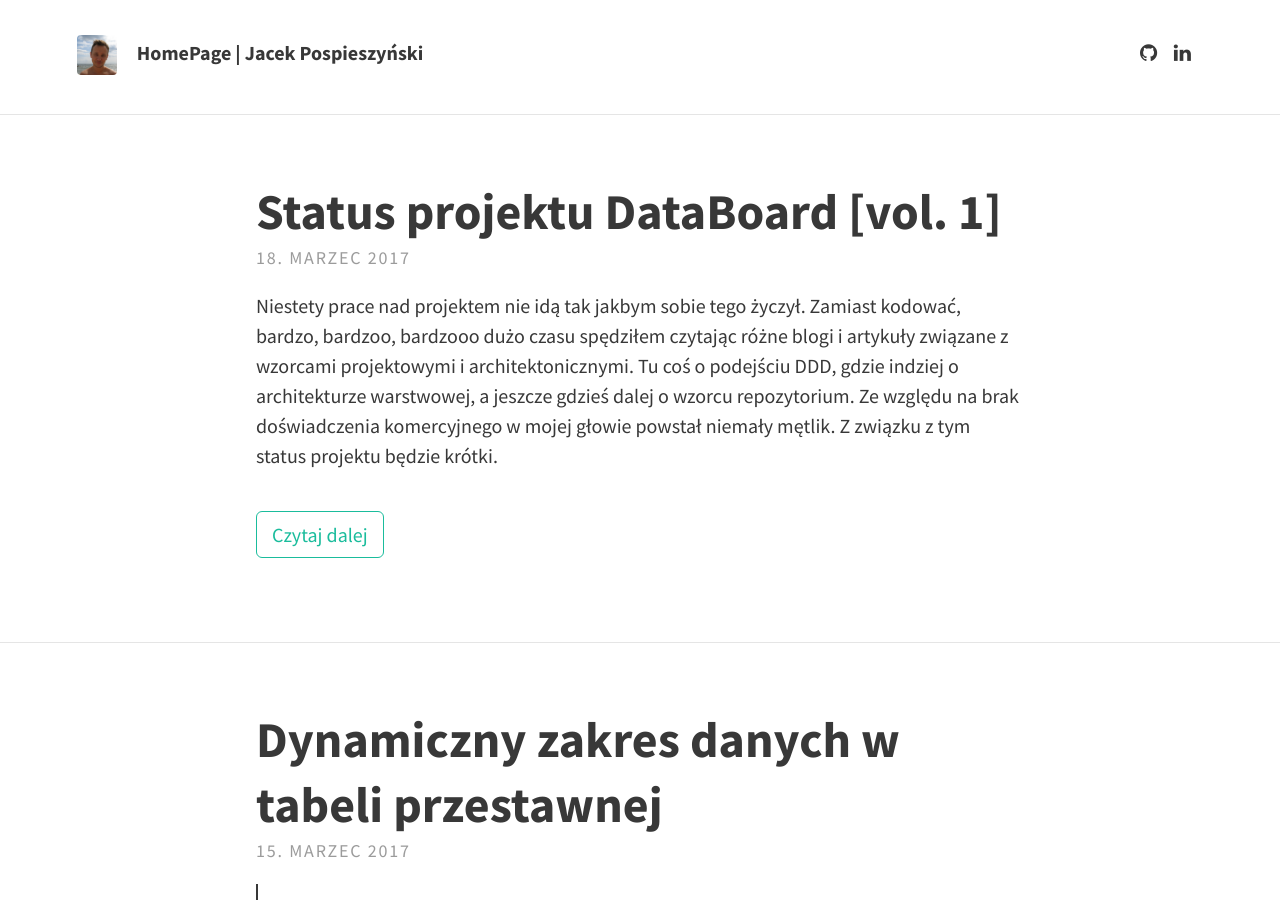
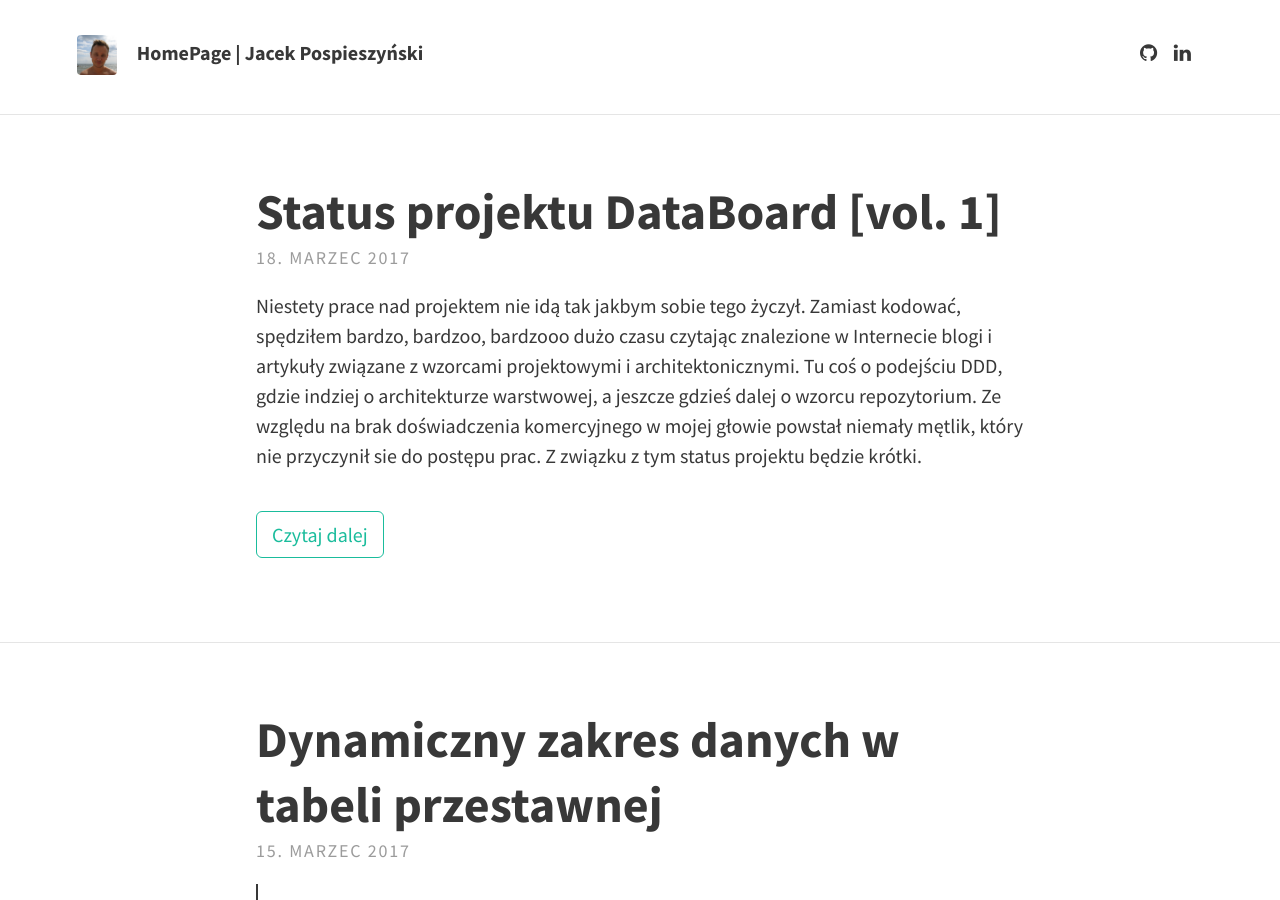
Before and after one commit to pospieszja/pospieszja.github.io, a Jekyll site: the page built from index.html, in a window 1280 px wide and 900 px high. Built offline with Jekyll 4.4.1, drawn with Linux system fonts in a browser that asks for light colours; nearby versions of some CDN libraries; the list of posts is cut into pages by our own code; some of the changed lines change nothing that is shown.

```diff
--- a/_posts/2017-03-18-status-projektu-vol1.md
+++ b/_posts/2017-03-18-status-projektu-vol1.md
@@ -6,14 +6,14 @@
 categories: [DSP2017, DataBoard, .NETCore]
 ---
 
-Niestety prace nad projektem nie idą tak jakbym sobie tego życzył. Zamiast kodować, bardzo, bardzoo, bardzooo dużo czasu spędziłem czytając różne blogi i artykuły związane z wzorcami projektowymi i architektonicznymi. Tu coś o podejściu DDD, gdzie indziej o architekturze warstwowej, a jeszcze gdzieś dalej o wzorcu repozytorium. Ze względu na brak doświadczenia komercyjnego w mojej głowie powstał niemały mętlik. Z związku z tym status projektu będzie krótki.
+Niestety prace nad projektem nie idą tak jakbym sobie tego życzył. Zamiast kodować, spędziłem bardzo, bardzoo, bardzooo dużo czasu czytając znalezione w Internecie blogi i artykuły związane z wzorcami projektowymi i architektonicznymi. Tu coś o podejściu DDD, gdzie indziej o architekturze warstwowej, a jeszcze gdzieś dalej o wzorcu repozytorium. Ze względu na brak doświadczenia komercyjnego w mojej głowie powstał niemały mętlik, który nie przyczynił sie do postępu prac. Z związku z tym status projektu będzie krótki.
 
 <!--more-->
 
 ### Moja własna architektura
 
 W katalogu głównym projektu utworzyłem folder *Models*. A w nim pojawiły się następujące klasy:
-* *Database*
+* ***Database*** - klasa reprezentująca bazę danych, której zdrowie będzie badane przez aplikację
 
 {% highlight csharp %}
 public class Database
@@ -27,7 +27,8 @@
 }
 {% endhighlight %}
 
-* *Engine*
+* ***Engine*** - klasa reprezentująca silnik bazy danych, myślę, że początkowej fazie projektu pozostanę tylko przy **MS SQL Server** (MVP przede wszystkim)
+
 {% highlight csharp %}
 public class Engine
 {
@@ -36,7 +37,8 @@
 }
 {% endhighlight %}
 
-* *User*
+* ***User*** - klasa reprezentująca użytkownika, muszę coś wymyślić w kwestii przechowywania hasła, bo *string* nie jest dobrym pomysłem ;-)
+
 {% highlight csharp %}
 public class User
 {
@@ -46,7 +48,9 @@
     public List<Database> Databases { get; set; }
 }
 {% endhighlight %}
-* *IDatabaseRepository*
+
+* ***IDatabaseRepository*** - klasa reprezentująca operację CRUD na obiekcie *Database*
+
 {% highlight csharp %}
 public interface IDatabaseRepository
 {
@@ -56,9 +60,11 @@
     void AddDatabase(User database);
     void EditDatabase(User database);
     void DeleteDatabase(int databaseId);
-    }
+}
 {% endhighlight %}
-* *IUserRepository*
+
+* ***IUserRepository*** - klasa reprezentująca operację CRUD na obiekcie *User*
+
 {% highlight csharp %}
 public interface IUserRepository
 {
@@ -71,57 +77,12 @@
     void DeleteUser(int userId);
 }
 {% endhighlight %}
-* *MockUserRepository*
-{% highlight csharp %}
-public class MockUserRepository : IUserRepository
-{
-    public IEnumerable<User> Users => throw new NotImplementedException();
 
-    public void AddUser(User user)
-    {
-        throw new NotImplementedException();
-    }
+* ***MockUserRepository***
+* ***MockDatabaseRepository***
 
-    public void DeleteUser(int userId)
-    {
-        throw new NotImplementedException();
-    }
+>Nie zaprezentowałem ciała klas "mockujących", żeby nie zakłócić czytelności. Implementują one interfejsy odpowiednio *IUserRepository* oraz *IMockRepository*.
 
-    public void EditUser(User user)
-    {
-        throw new NotImplementedException();
-    }
+Po spędzeniu wielu godzin z "architekturą" niestety nie wymyśliłem nic ciekawszego. Myślę, że wraz z postępem w projekcie nadejdzie potrzeba refaktoryzacji. W założeniu aplikacja powinna zbierać historyczne dane o stanie bazy danych, ale w tym momencie funkcjonalność ta nie znajduje się w obrębie MVP ;-)
 
-    public User GetUserById(int userId)
-    {
-        throw new NotImplementedException();
-    }
-}
-{% endhighlight %}
-* *MockDatabaseRepository*
-{% highlight csharp %}
-public class MockDatabaseRepository : IDatabaseRepository
-{
-    public IEnumerable<Database> Databases => throw new NotImplementedException();
-
-    public void AddDatabase(User database)
-    {
-        throw new NotImplementedException();
-    }
-
-    public void DeleteDatabase(int databaseId)
-    {
-        throw new NotImplementedException();
-    }
-
-    public void EditDatabase(User database)
-    {
-        throw new NotImplementedException();
-    }
-
-    public User GetDatabaseById(int databaseId)
-    {
-        throw new NotImplementedException();
-    }
-}
-{% endhighlight %}
+Jeżeli macie pomysły na poprawę powyższego stanu rzeczy czekam na komentarze :)
```
